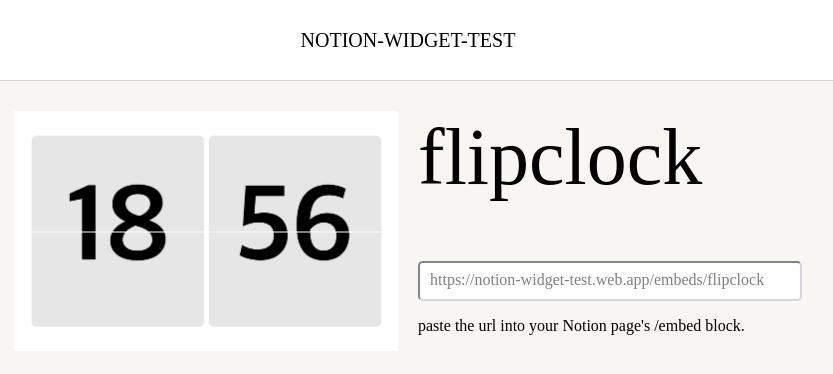
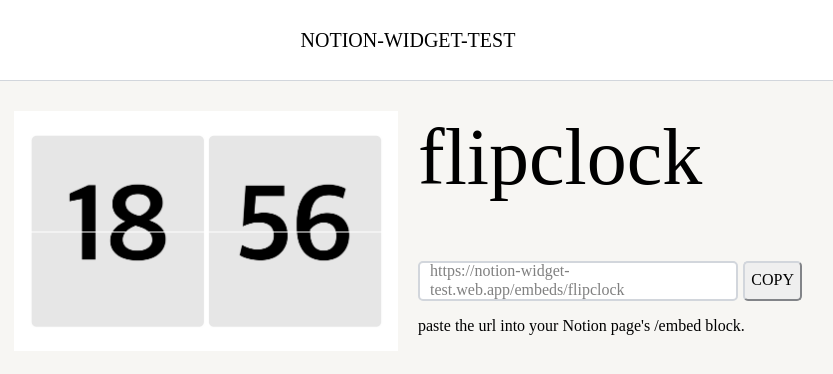
Before and after one commit to ohnas/notion-widget-test, a React (Create React App) app: page /widget/flipclock in a window 1280 px wide. Shown: the top 374 px of the page, without its empty margins (232-1065 px from the left). Built offline with nearby package versions, Linux system fonts and the light colour scheme.

Commit message:
widget url copy button

```diff
--- a/src/pages/widget/Widget.js
+++ b/src/pages/widget/Widget.js
@@ -9,6 +9,16 @@
 function Widget() {
 	const params = useParams();
 	const widgetName = params.name;
+    const handleData = (event) => {
+        const url = event.target.previousElementSibling.firstElementChild.innerHTML;
+        navigator.clipboard.writeText(url)
+        .then(() => {
+            console.log("Text copied to clipboard...");
+        })
+        .catch((error) => {
+            console.log('Something went wrong', error);
+        })
+    }
 
     return(
         <div className={styles.container}>
@@ -21,8 +31,10 @@
                 </div>
                 <div className={styles.item_clipboard}>
                     <div className={styles.clipboard}>
-                        <input type="text" value={`https://notion-widget-test.web.app/embeds/${widgetName}`} readOnly />
-                        {/* <button>복사</button> */}
+                        <div>
+                            <span>{`https://notion-widget-test.web.app/embeds/${widgetName}`}</span>
+                        </div>
+                        <button onClick={handleData}>COPY</button>
                     </div>
                     <p>paste the url into your Notion page's /embed block.</p>
                 </div>
--- a/src/pages/widget/Widget.module.css
+++ b/src/pages/widget/Widget.module.css
@@ -41,16 +41,21 @@
     gap: 5px;
 }
 
-.clipboard input {
+.clipboard div {
     flex-grow: 9;
     color: gray;
     padding-left: 10px;
+    background-color: #FFFFFF;
+    border: 2px solid;
     border-radius: 5px;
+    display: flex;
+    align-items: center;
     border-color: rgba(210, 214, 220);
 }
 
-/* .clipboard button {
+.clipboard button {
     flex-grow: 1;
     border-radius: 5px;
     border-color: rgba(210, 214, 220);
-} */
+    cursor: pointer;
+}
```
